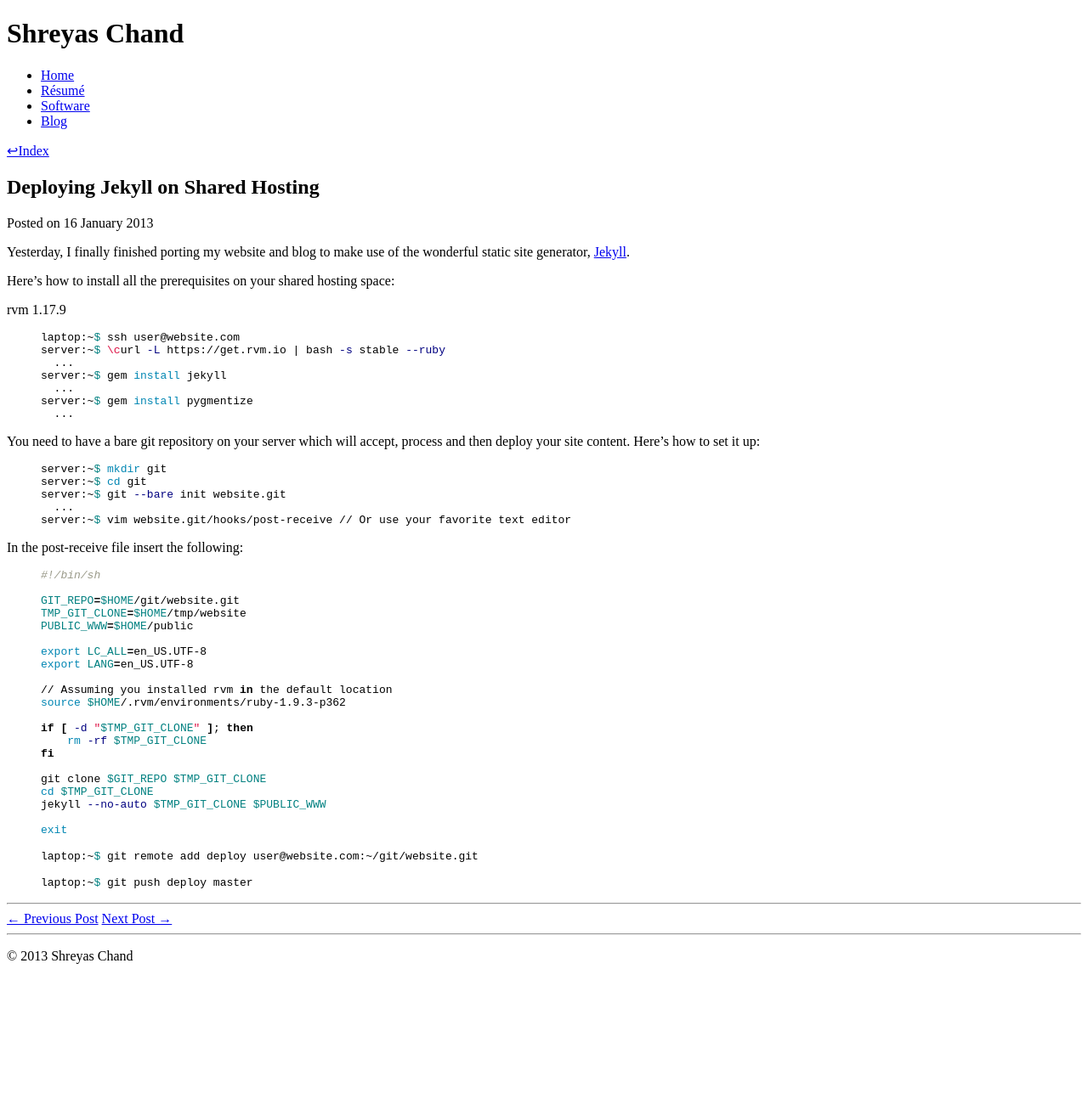
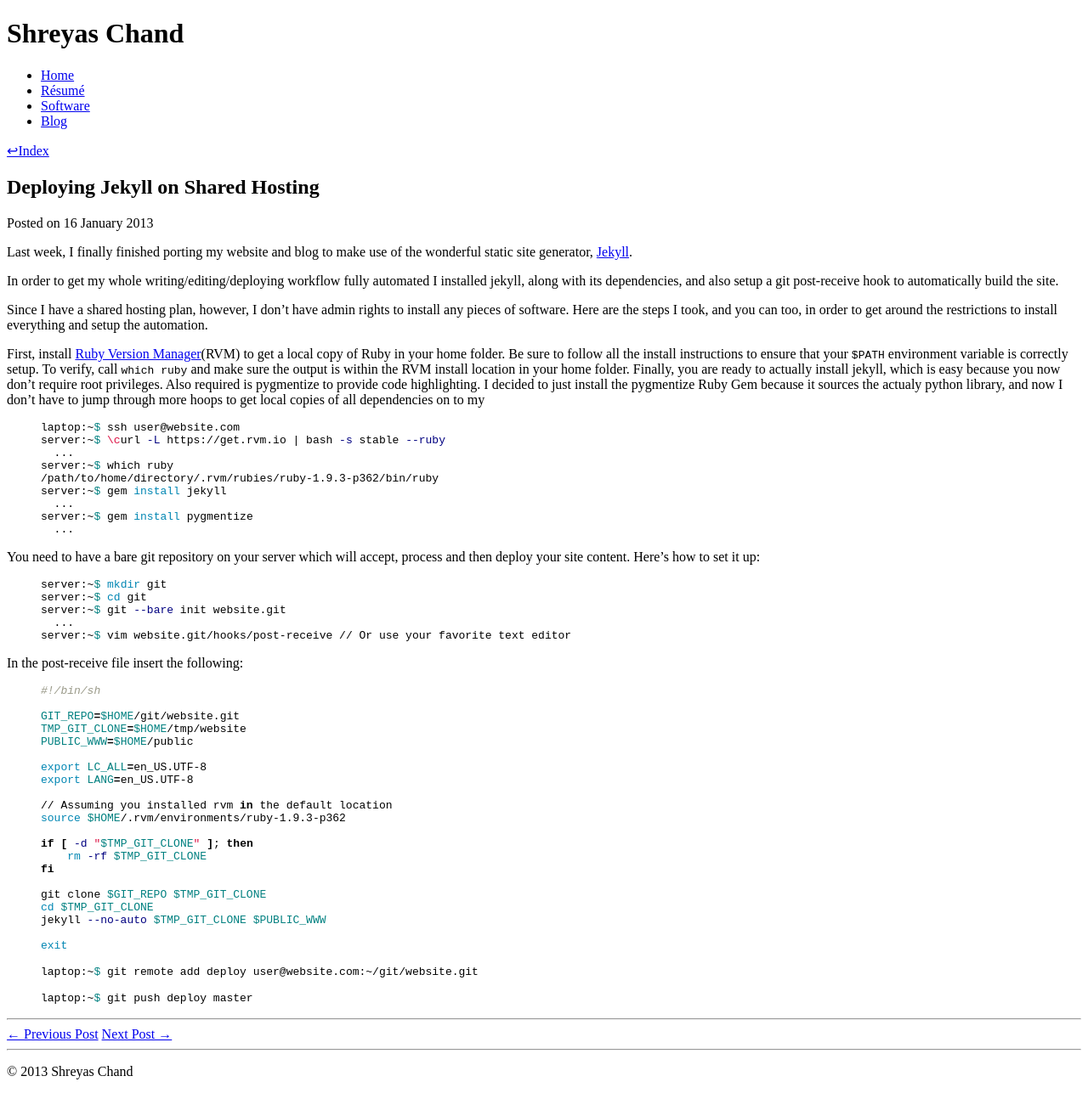
Before and after one commit to chandsie/shreyaschand.com, a Jekyll site: the page built from _posts/2013-01-16-deploying-jekyll-on-shared-hosting.markdown, in a window 1280 px wide. Shown: the whole page at 85% size. Built offline with Jekyll 4.4.1, drawn with Linux system fonts in a browser that asks for light colours; before the commit the page ends 1151 px from its top, so only the background shows below that.

Commit message:
added a bit more writing

```diff
--- a/_posts/2013-01-16-deploying-jekyll-on-shared-hosting.markdown
+++ b/_posts/2013-01-16-deploying-jekyll-on-shared-hosting.markdown
@@ -2,16 +2,20 @@
 layout: post
 title: Deploying Jekyll on Shared Hosting
 ---
-Yesterday, I finally finished porting my website and blog to make use of the wonderful static site generator, [Jekyll](http://jekyllrb.com/).
+Last week, I finally finished porting my website and blog to make use of the wonderful static site generator, [Jekyll](http://jekyllrb.com/).
 
-Here's how to install all the prerequisites on your shared hosting space:
+In order to get my whole writing/editing/deploying workflow fully automated I installed jekyll, along with its dependencies, and also setup a git post-receive hook to automatically build the site.
 
-rvm 1.17.9
+Since I have a shared hosting plan, however, I don't have admin rights to install any pieces of software. Here are the steps I took, and you can too, in order to get around the restrictions to install everything and setup the automation.
+
+First, install [Ruby Version Manager](https://rvm.io/)(RVM) to get a local copy of Ruby in your home folder. Be sure to follow all the install instructions to ensure that your `$PATH` environment variable is correctly setup. To verify, call `which ruby` and make sure the output is within the RVM install location in your home folder. Finally, you are ready to actually install jekyll, which is easy because you now don't require root privileges. Also required is pygmentize to provide code highlighting. I decided to just install the pygmentize Ruby Gem because it sources the actualy python library, and now I don't have to jump through more hoops to get local copies of all dependencies on to my
 
 {% highlight bash %}
 laptop:~$ ssh user@website.com
 server:~$ \curl -L https://get.rvm.io | bash -s stable --ruby
   ...
+server:~$ which ruby
+/path/to/home/directory/.rvm/rubies/ruby-1.9.3-p362/bin/ruby
 server:~$ gem install jekyll
   ...
 server:~$ gem install pygmentize
```
